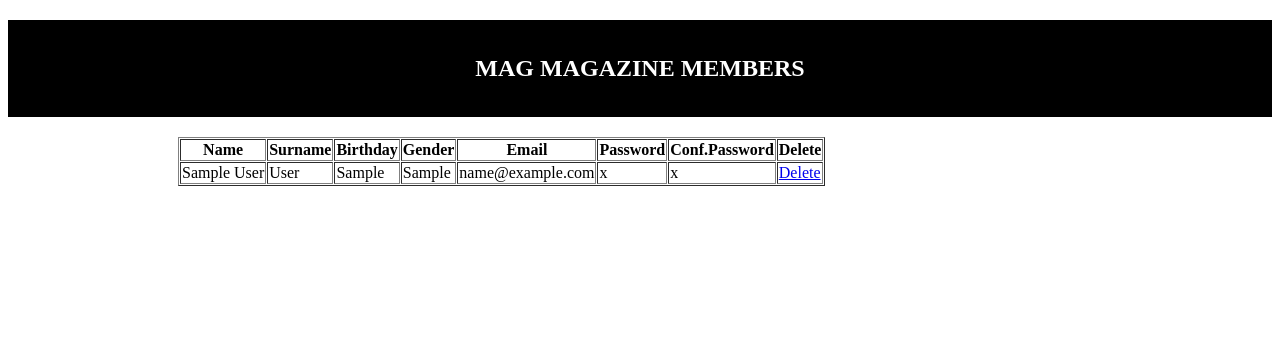
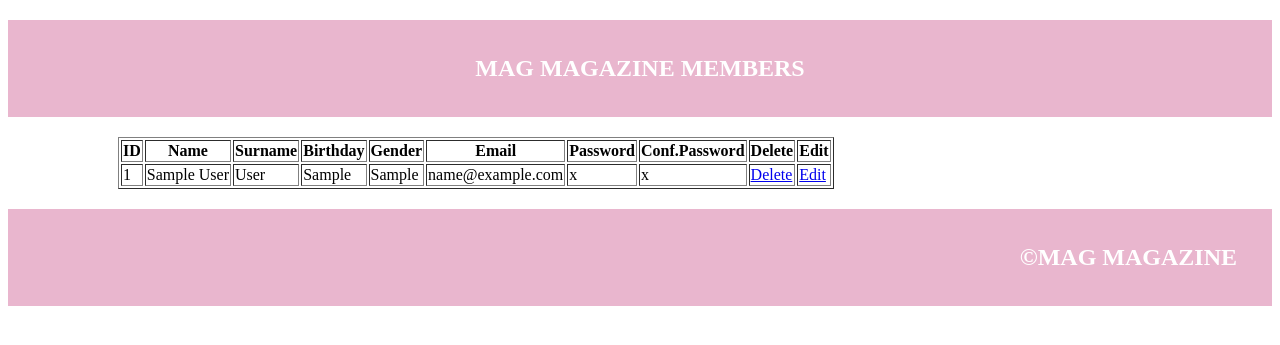
Before and after one commit to rinalutolli/PHP_2020_Gr31, a PHP site: page /projekti/membersV.php in a window 1280 px wide. Shown: the top 345 px of the page. Run offline with PHP 8.4, Linux system fonts and the light colour scheme; tables that the repository leaves empty or names only in its code hold one stand-in row (values such as "Sample post"); data that the repository does not hold is empty; a stand-in replaces the project's code that opens the database connection; some libraries are stand-ins or nearby versions.

Commit message:
Add files via upload

```diff
--- a/membersV.php
+++ b/membersV.php
@@ -7,10 +7,11 @@
 <body style="background-color: white;">
 
 
-<h2 style="text-align: center;background-color: black;color:white;padding: 35px;margin-top: "><b>MAG MAGAZINE MEMBERS</b></h2>
-<div style="margin-left: 170px;">
-  <table border=1 cellpadding=1 cellspacing=1>
+<h2 style="text-align: center;background-color:#E9B6CE;color:white;padding: 35px;margin-top: "><b>MAG MAGAZINE MEMBERS</b></h2>
+<div style="margin-left: 110px;">
+  <table border=1>
   <tr>
+    <th>ID</th>
     <th>Name</th>
     <th>Surname</th>
     <th>Birthday</th>
@@ -20,9 +21,10 @@
     <th>Conf.Password</th>
 
     <th>Delete</th>
+    <th>Edit</th>
 <div style="margin:20px 450px 0 450px;">
 <?php
-require_once "dbconfig.php";
+require_once "connection.php";
 
 $conn = mysqli_connect(servername, username, password, dbname);
 // Check connection
@@ -40,6 +42,7 @@ if (mysqli_num_rows($result) > 0) {
   while($row = mysqli_fetch_assoc($result)) {
 
     echo "<tr>";
+    echo "<td> " . $row["id"]. "</td>";
     echo "<td> " . $row["name"]. "</td>";
     echo "<td>  " . $row["surname"]. "</td>";
     echo "<td> " . $row["birthday"]. "</td>";
@@ -47,7 +50,8 @@ if (mysqli_num_rows($result) > 0) {
     echo "<td>  " . $row["email"]. "</td>";
     echo "<td> " . $row["password"]. "</td>";
     echo "<td> " . $row["c_password"]. "</td>";
-    echo "<td><a href='delete.php?name=".$row['name']."'>Delete</a></td>";
+    echo "<td><a href='delete.php?id=".$row['id']."'>Delete</a></td>";
+   echo "<td> <a href='edit.php?id=".$row['id']."'>Edit</a></td>";
     echo "</tr>";
     ;
 
@@ -60,5 +64,8 @@ if (mysqli_num_rows($result) > 0) {
 
 ?>
 </div>
+<footer>
+<h2 style="text-align: right;background-color:#E9B6CE;color:white;padding: 35px; "><b>©MAG MAGAZINE</b></h2>
+</footer>
 </body>
 </html>
```
